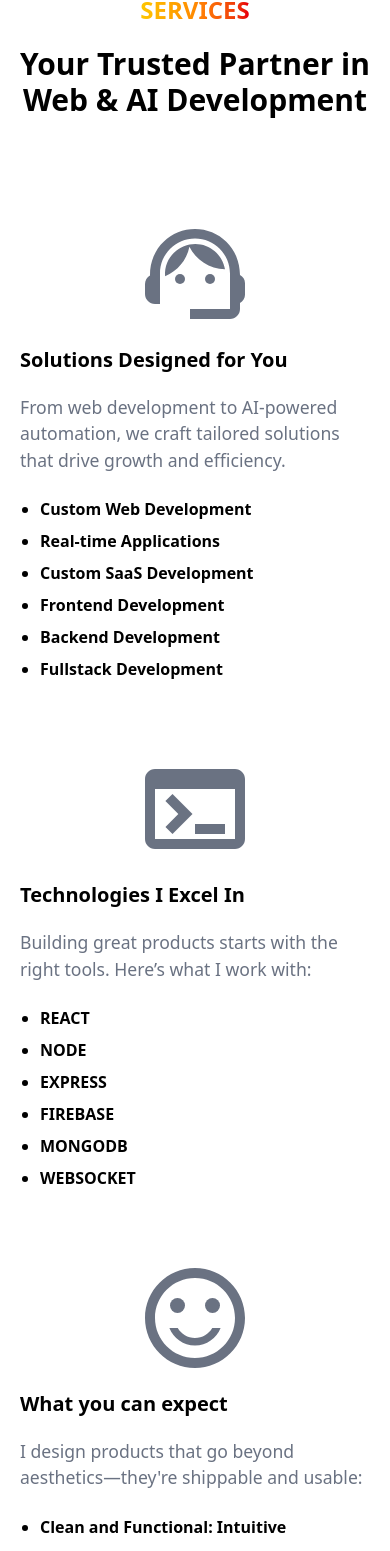
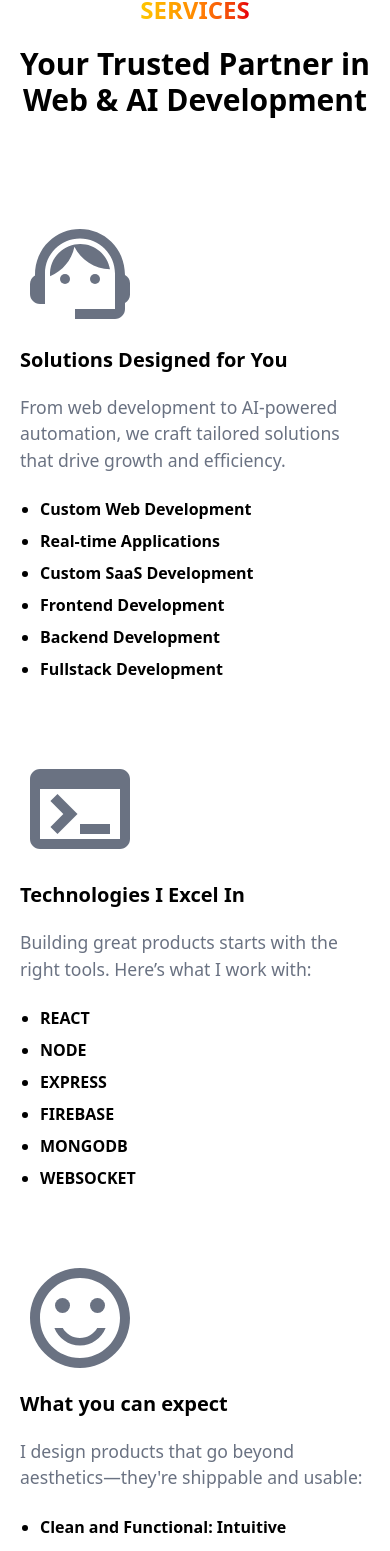
Before and after one commit to Inzamamdev/Portfolio, a React (Vite) app: page / in a window 390 px wide. Shown: the part 1172-2723 px from the top of the page. Built offline with nearby package versions, Linux system fonts and the light colour scheme.

Commit message:
sectionTwo improve

```diff
--- a/src/components/SectionTwo.jsx
+++ b/src/components/SectionTwo.jsx
@@ -3,6 +3,13 @@ import SupportAgentIcon from "@mui/icons-material/SupportAgent";
 import TerminalOutlinedIcon from "@mui/icons-material/TerminalOutlined";
 import SentimentSatisfiedOutlinedIcon from "@mui/icons-material/SentimentSatisfiedOutlined";
 export default function SectionTwo() {
+  const solutions = [
+    "Custom Web Development",
+    "Real-time Applications",
+    "Frontend Development",
+    "Backend Development",
+    "Fullstack Development",
+  ];
   return (
     <div className="sm:mx-20 mx-5 text-black dark:text-white">
       <h6 className="text-2xl font-bold text-center mb-5">
@@ -15,8 +22,8 @@ export default function SectionTwo() {
       </h2>
 
       <div className="flex text-black dark:text-white mx-auto gap-16 flex-wrap md:flex-nowrap ">
-        <div>
-          <div className="flex justify-center sm:block sm:justify-normal">
+        <div className=" ">
+          <div className="">
             <SupportAgentIcon
               sx={{ fontSize: "120px" }}
               className="text-gray-500"
@@ -38,7 +45,7 @@ export default function SectionTwo() {
           </ul>
         </div>
         <div>
-          <div className="flex justify-center sm:block sm:justify-normal">
+          <div className="">
             <TerminalOutlinedIcon
               sx={{ fontSize: "120px" }}
               className="text-gray-500"
@@ -60,7 +67,7 @@ export default function SectionTwo() {
           </ul>
         </div>
         <div>
-          <div className="flex justify-center sm:block sm:justify-normal">
+          <div className="">
             <SentimentSatisfiedOutlinedIcon
               sx={{ fontSize: "120px" }}
               className="text-gray-500"
```
